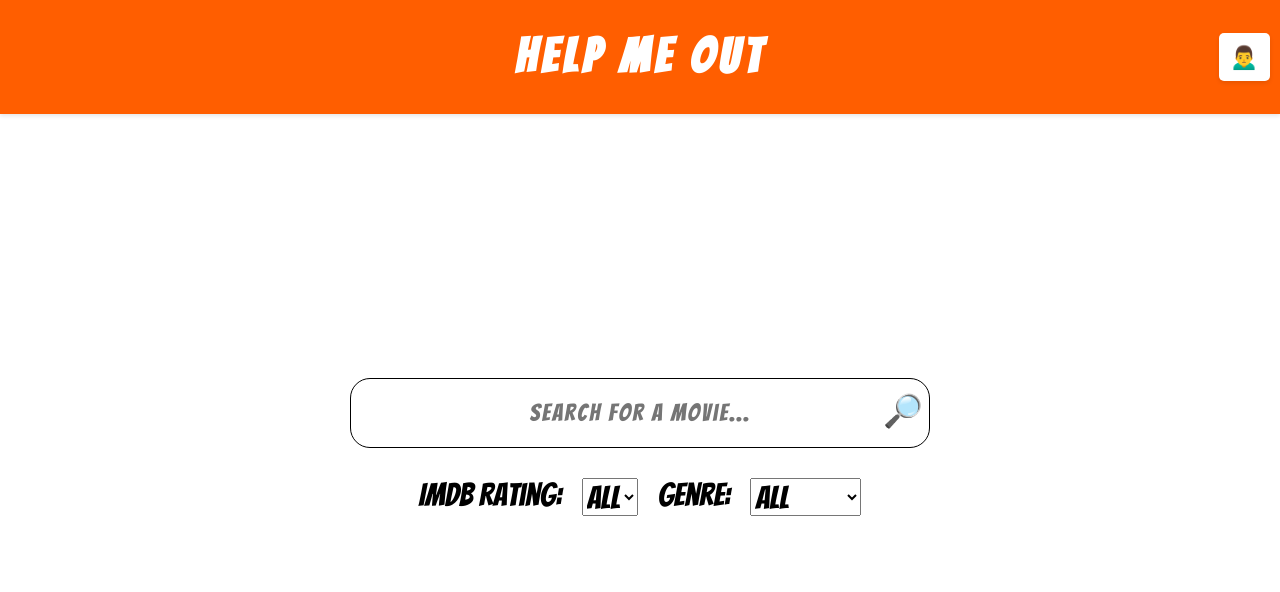
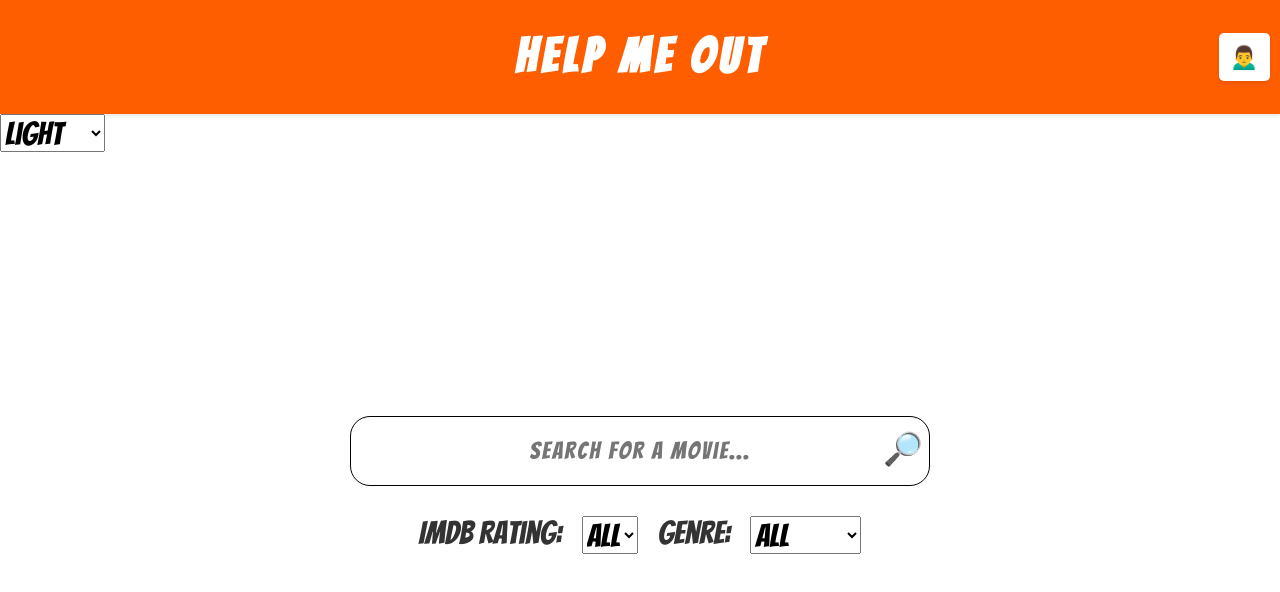
Before and after one commit to philipalgebrink/helpmeout, a Nuxt app: page / in a window 1280 px wide. Shown: the top 592 px of the page. Built offline with nearby package versions, Linux system fonts and the light colour scheme.

Commit message:
Base done for themes
System, Night and Light mode

```diff
--- a/components/search.vue
+++ b/components/search.vue
@@ -208,6 +208,18 @@ const searchClass = computed(() => {
 </script>
 
 <style scoped>
+
+.light-mode {
+  h3, p {
+    color: black;
+  }
+}
+.dark-mode {
+  h3, p {
+    color: white;
+  }
+}
+
 .search {
   display: flex;
   flex-direction: column;
--- /dev/null
+++ b/components/themebutton.vue
@@ -0,0 +1,32 @@
+<template>
+    <select v-model="$colorMode.preference">
+      <option value="system">System</option>
+      <option value="light">Light</option>
+      <option value="dark">Dark</option>
+    </select>
+</template>
+
+<script lang="ts" setup>
+
+
+</script>
+
+<style>
+
+.themeselect {
+  position: fixed;
+  top: 0;
+  right: 0;
+  padding: 0.5rem;
+  font-size: 1rem;
+  border: none;
+  background: none;
+  color: var(--color-text);
+  cursor: pointer;
+}
+
+.themeselect option {
+  color: black;
+}
+
+</style>
--- a/layouts/default.vue
+++ b/layouts/default.vue
@@ -18,5 +18,14 @@ onMounted(() => {
 </script>
 
 <style>
-/* Add your global layout styles here if needed */
+
+body {
+  background-color: white;
+  color: rgba(0,0,0,0.8);
+}
+.dark-mode body {
+  background-color: black;
+  color: #ebf4f1;
+}
+
 </style>
--- a/pages/index.vue
+++ b/pages/index.vue
@@ -1,5 +1,6 @@
 <template>
   <Header />
+  <themebutton />
   <Search />
 </template>
 
```
